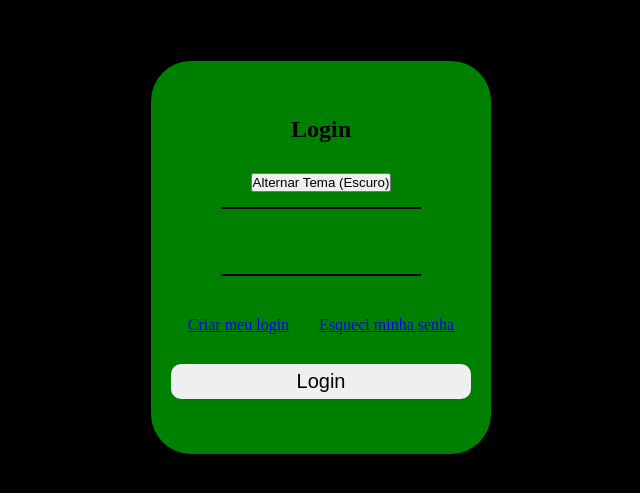
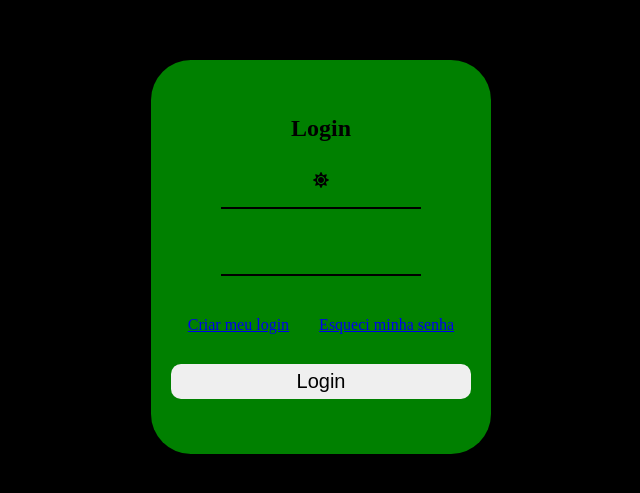
Before and after one commit to Ramom-Gomes/Fitness, a React (Vite) app: page / in a window 1280 px wide. Shown: the part 143-636 px from the top of the page, without its empty margins (319-959 px from the left). Built offline with nearby package versions, Linux system fonts and the light colour scheme.

Commit message:
botao-sol e lua

```diff
--- a/src/components/BotãoAlterarTema.jsx
+++ b/src/components/BotãoAlterarTema.jsx
@@ -1,12 +1,11 @@
 import React from 'react';
 import { connect } from 'react-redux';
 import { toggleTheme } from '../Redux/themeActions';
+import { FaSun, FaMoon } from 'react-icons/fa';
 
 function AlterarTema({ theme, toggleTheme }) {
   return (
-    <button onClick={toggleTheme}>
-      Alternar Tema ({theme === 'light' ? 'Claro' : 'Escuro'})
-    </button>
+    <p onClick={toggleTheme}>{theme === 'light' ? <FaMoon/> : <FaSun/>}</p>
   );
 }
 
--- a/src/components/login.jsx
+++ b/src/components/login.jsx
@@ -1,6 +1,5 @@
 import React, { useState, useEffect } from "react";
 import { Link, useNavigate } from "react-router-dom";
-import { FaSun, FaMoon } from 'react-icons/fa';
 import '../estilizações/login.css';
 import AlterarTema from './BotãoAlterarTema';
 import { connect } from 'react-redux';
```
